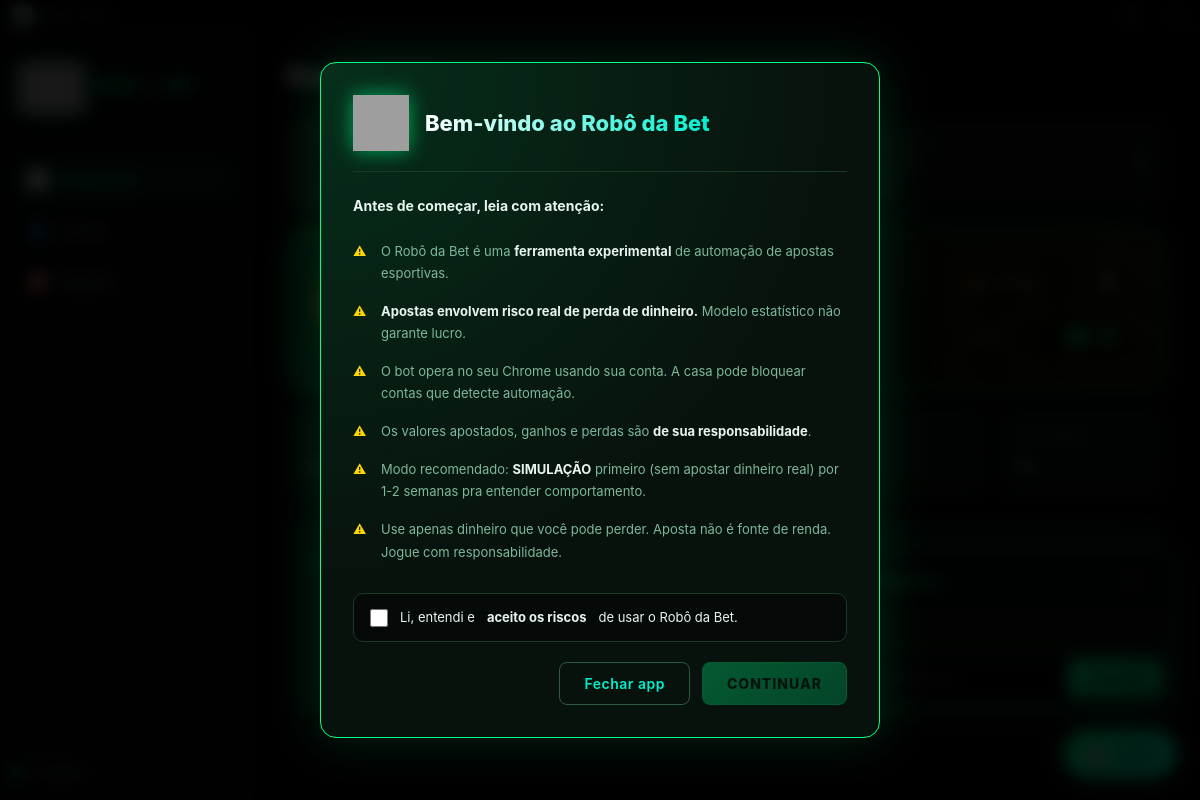
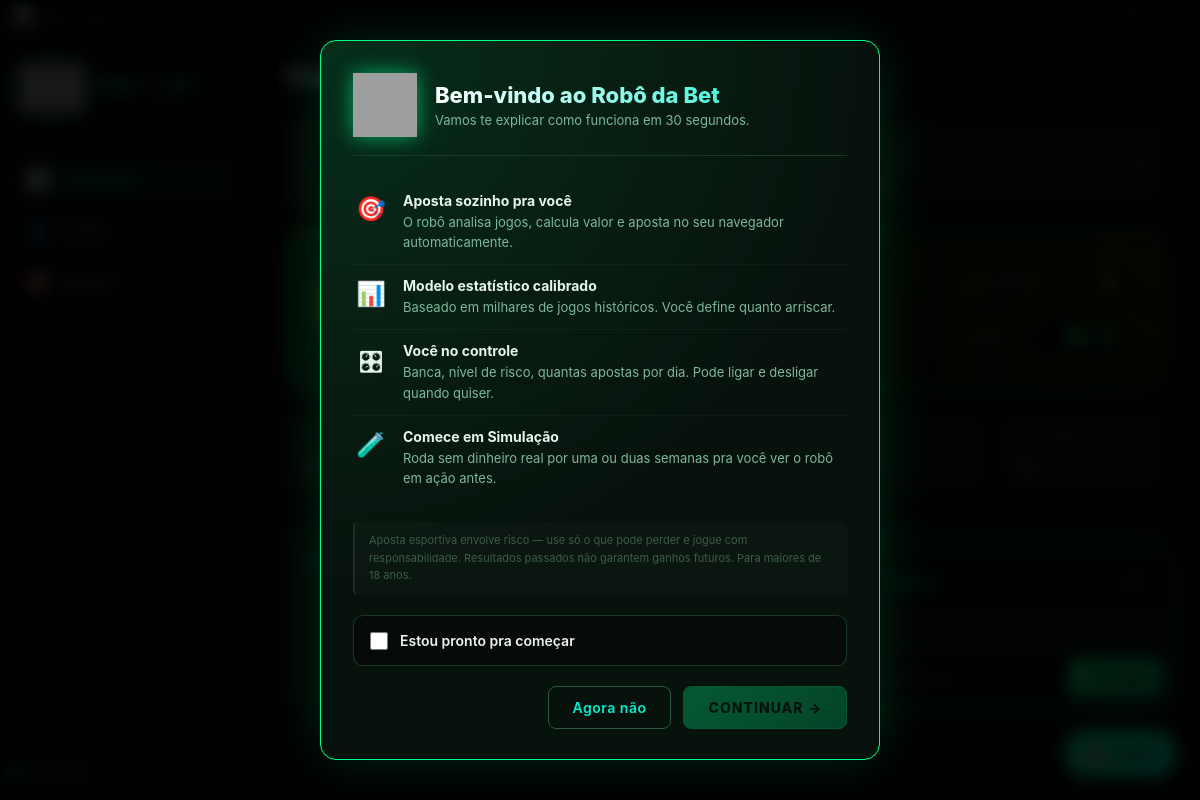
Before and after one commit to tamoaiapp/robodabet, an Electron app: page renderer/index.html in a window 1200 px wide. Drawn offline with Linux system fonts and the light colour scheme; no server answers; grey boxes are pictures that could not be loaded.

Commit message:
feat(v0.1.3): onboarding acolhedor com cards de benefícios em vez de avisos

```diff
--- a/package.json
+++ b/package.json
@@ -1,6 +1,6 @@
 {
   "name": "robodabet",
-  "version": "0.1.2",
+  "version": "0.1.3",
   "description": "Robô da Bet — bot de apostas esportivas em cantos (Total de Escanteios) com modelo estatístico calibrado e CLV tracking",
   "main": "main.js",
   "scripts": {
--- a/renderer/index.html
+++ b/renderer/index.html
@@ -7,31 +7,61 @@
   <link rel="stylesheet" href="style.css" />
 </head>
 <body>
-  <!-- ── Onboarding (1ª abertura, termo legal) ── -->
+  <!-- ── Onboarding (1ª abertura) ── -->
   <div class="onboarding" id="onboarding" hidden>
     <div class="onb-card">
       <div class="onb-head">
         <img src="logo.png" alt="" class="onb-logo">
-        <h1>Bem-vindo ao Robô da Bet</h1>
+        <div>
+          <h1>Bem-vindo ao Robô da Bet</h1>
+          <p class="onb-tagline">Vamos te explicar como funciona em 30 segundos.</p>
+        </div>
       </div>
       <div class="onb-body">
-        <p><strong>Antes de começar, leia com atenção:</strong></p>
-        <ul>
-          <li>O Robô da Bet é uma <strong>ferramenta experimental</strong> de automação de apostas esportivas.</li>
-          <li><strong>Apostas envolvem risco real de perda de dinheiro.</strong> Modelo estatístico não garante lucro.</li>
-          <li>O bot opera no seu Chrome usando sua conta. A casa pode bloquear contas que detecte automação.</li>
-          <li>Os valores apostados, ganhos e perdas são <strong>de sua responsabilidade</strong>.</li>
-          <li>Modo recomendado: <strong>SIMULAÇÃO</strong> primeiro (sem apostar dinheiro real) por 1-2 semanas pra entender comportamento.</li>
-          <li>Use apenas dinheiro que você pode perder. Aposta não é fonte de renda. Jogue com responsabilidade.</li>
+        <ul class="onb-list">
+          <li>
+            <span class="onb-emoji">🎯</span>
+            <div>
+              <strong>Aposta sozinho pra você</strong>
+              <p>O robô analisa jogos, calcula valor e aposta no seu navegador automaticamente.</p>
+            </div>
+          </li>
+          <li>
+            <span class="onb-emoji">📊</span>
+            <div>
+              <strong>Modelo estatístico calibrado</strong>
+              <p>Baseado em milhares de jogos históricos. Você define quanto arriscar.</p>
+            </div>
+          </li>
+          <li>
+            <span class="onb-emoji">🎛</span>
+            <div>
+              <strong>Você no controle</strong>
+              <p>Banca, nível de risco, quantas apostas por dia. Pode ligar e desligar quando quiser.</p>
+            </div>
+          </li>
+          <li>
+            <span class="onb-emoji">🧪</span>
+            <div>
+              <strong>Comece em Simulação</strong>
+              <p>Roda sem dinheiro real por uma ou duas semanas pra você ver o robô em ação antes.</p>
+            </div>
+          </li>
         </ul>
+
+        <p class="onb-fine">
+          Aposta esportiva envolve risco — use só o que pode perder e jogue com responsabilidade.
+          Resultados passados não garantem ganhos futuros. Para maiores de 18 anos.
+        </p>
+
         <label class="onb-check">
           <input type="checkbox" id="onb-accept">
-          Li, entendi e <strong>aceito os riscos</strong> de usar o Robô da Bet.
+          Estou pronto pra começar
         </label>
       </div>
       <div class="onb-actions">
-        <button class="btn-secondary" id="onb-close">Fechar app</button>
-        <button class="btn-primary" id="onb-continue" disabled>Continuar</button>
+        <button class="btn-secondary" id="onb-close">Agora não</button>
+        <button class="btn-primary" id="onb-continue" disabled>Continuar →</button>
       </div>
     </div>
   </div>
--- a/renderer/style.css
+++ b/renderer/style.css
@@ -707,15 +707,17 @@ body {
 .onb-head {
   display: flex;
   align-items: center;
-  gap: 16px;
-  margin-bottom: 22px;
-  padding-bottom: 20px;
+  gap: 18px;
+  margin-bottom: 18px;
+  padding-bottom: 18px;
   border-bottom: 1px solid var(--border);
 }
+.onb-head > div { flex: 1; }
 .onb-logo {
-  width: 56px;
-  height: 56px;
+  width: 64px;
+  height: 64px;
   filter: drop-shadow(0 0 10px var(--neon-green-glow));
+  flex-shrink: 0;
 }
 .onb-head h1 {
   font-size: 22px;
@@ -723,36 +725,72 @@ body {
   background: linear-gradient(90deg, #fff, var(--neon-teal));
   -webkit-background-clip: text;
   -webkit-text-fill-color: transparent;
+  margin: 0;
 }
-.onb-body p { font-size: 14px; line-height: 1.7; color: var(--text); margin-bottom: 14px; }
-.onb-body ul { list-style: none; margin: 12px 0 22px; }
-.onb-body ul li {
+.onb-tagline {
   font-size: 13px;
-  line-height: 1.7;
   color: var(--text-dim);
-  padding: 8px 0 8px 28px;
-  position: relative;
+  margin: 4px 0 0;
 }
-.onb-body ul li::before {
-  content: '⚠';
-  position: absolute;
-  left: 0;
-  top: 8px;
-  color: var(--gold);
+.onb-body { padding-top: 6px; }
+.onb-list { list-style: none; margin: 0 0 22px; padding: 0; }
+.onb-list li {
+  display: flex;
+  align-items: flex-start;
+  gap: 14px;
+  padding: 12px 0;
+  border-bottom: 1px solid rgba(255,255,255,0.04);
 }
-.onb-body strong { color: var(--text); }
+.onb-list li:last-child { border-bottom: none; }
+.onb-emoji {
+  font-size: 24px;
+  flex-shrink: 0;
+  width: 36px;
+  text-align: center;
+  padding-top: 2px;
+}
+.onb-list li strong {
+  display: block;
+  font-size: 14px;
+  font-weight: 700;
+  color: var(--text);
+  margin-bottom: 3px;
+}
+.onb-list li p {
+  font-size: 13px;
+  line-height: 1.55;
+  color: var(--text-dim);
+  margin: 0;
+}
+.onb-fine {
+  font-size: 11px;
+  line-height: 1.6;
+  color: var(--text-mute);
+  padding: 10px 14px;
+  background: rgba(255,255,255,0.02);
+  border-left: 2px solid rgba(255,255,255,0.08);
+  border-radius: 4px;
+  margin-bottom: 20px;
+}
 .onb-check {
   display: flex;
-  align-items: flex-start;
+  align-items: center;
   gap: 12px;
   padding: 14px 16px;
   background: var(--bg-elev);
   border: 1px solid var(--border);
   border-radius: 10px;
   cursor: pointer;
-  font-size: 13px;
+  font-size: 14px;
+  font-weight: 600;
+  color: var(--text);
   line-height: 1.5;
   margin-bottom: 20px;
+  transition: all 0.15s;
+}
+.onb-check:has(input:checked) {
+  border-color: var(--neon-green);
+  background: rgba(0,255,136,0.06);
 }
 .onb-check input { accent-color: var(--neon-green); width: 18px; height: 18px; margin-top: 1px; }
 .onb-actions {
```
